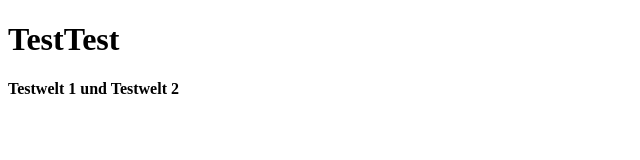
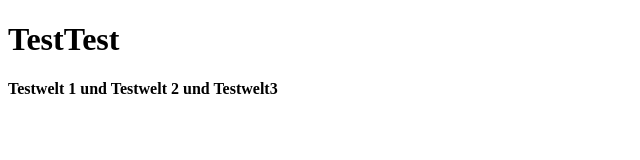
Before and after one commit to speexy/html-playground, a plain HTML site: page index.html in a window 1280 px wide. Shown: the whole page, without its empty margins (0-640 px from the left). Drawn offline with Linux system fonts and the light colour scheme.

Commit message:
testwelt3

```diff
--- a/index.html
+++ b/index.html
@@ -12,7 +12,7 @@
 
 <h1>TestTest</h1>
 
-<strong>Testwelt 1 und Testwelt 2</strong>
+<strong>Testwelt 1 und Testwelt 2 und Testwelt3</strong>
 
 </body>
 
```
